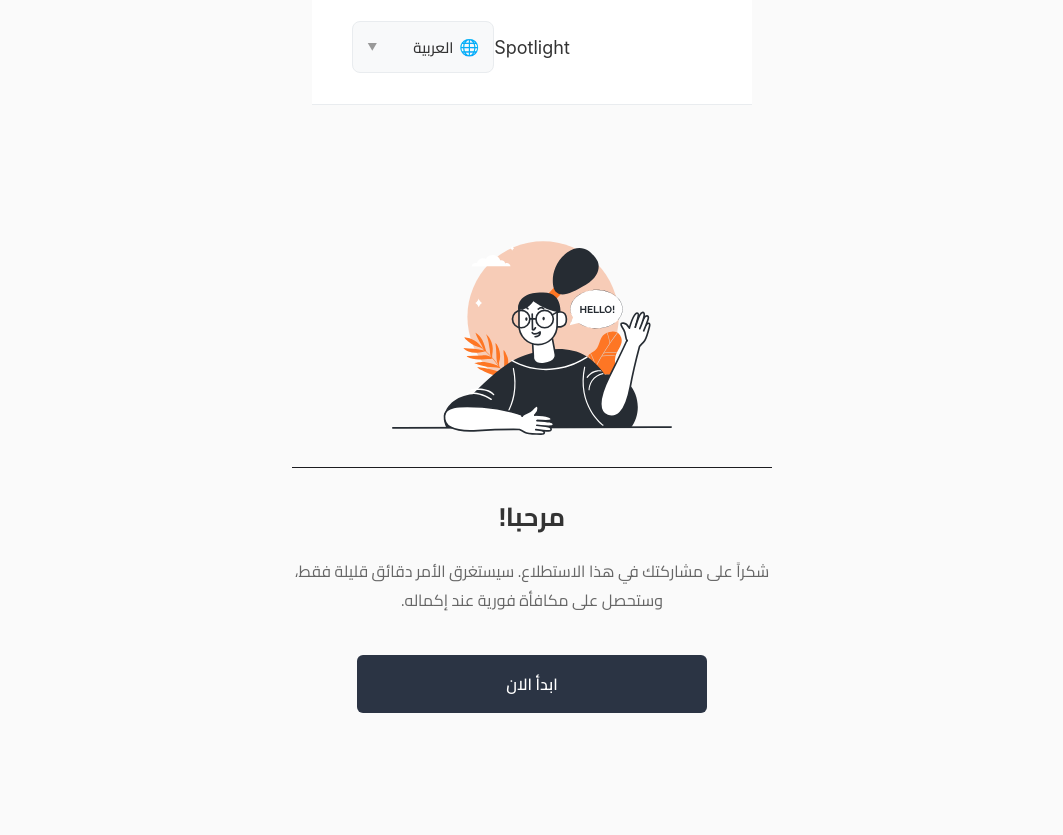
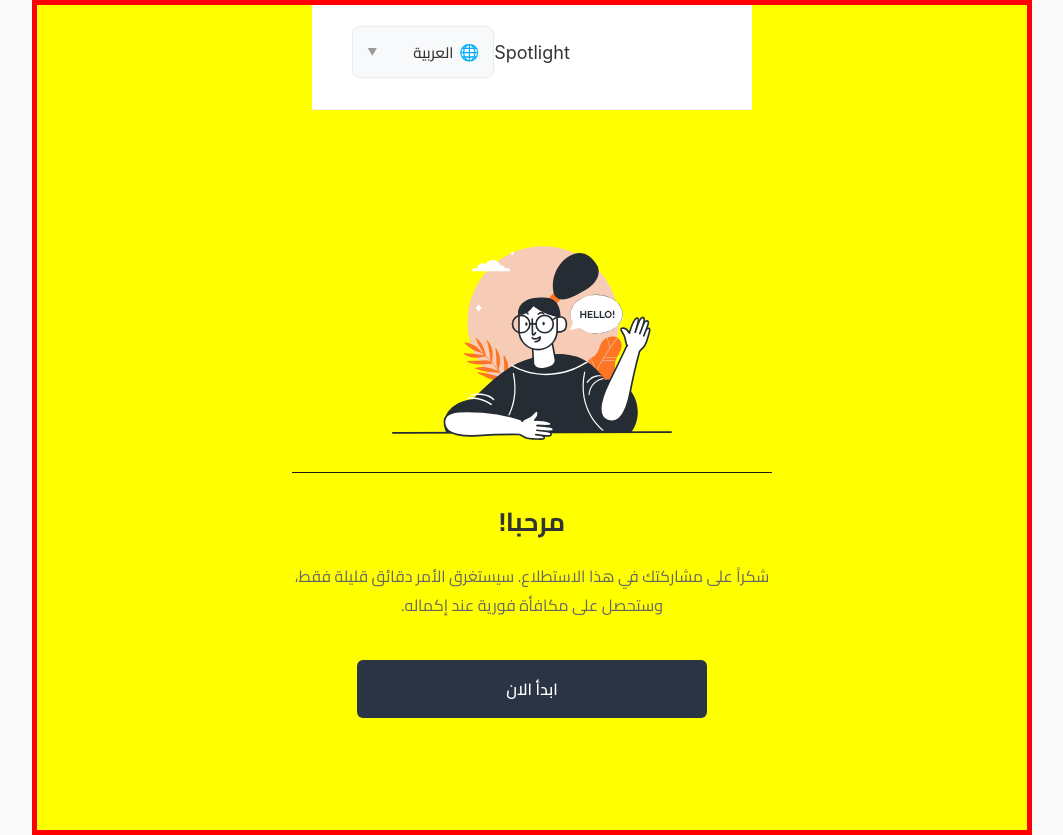
Before and after one commit to mokhtaraim/giftbox-prototype, a React (Create React App) app: page / in a window 1280 px wide. Shown: the whole page, without its empty margins (108-1171 px from the left). Built offline with nearby package versions, Linux system fonts and the light colour scheme.

Commit message:
Test: Add visible border to container to verify media query works
Added red border and yellow background to .container desktop media query
This will immediately show if desktop CSS is being applied

```diff
--- a/src/index.css
+++ b/src/index.css
@@ -70,6 +70,8 @@ code {
     max-width: var(--container-max-width);
     margin: var(--container-margin);
     padding: 0;
+    border: 5px solid red !important;
+    background: yellow !important;
   }
 
 
```
